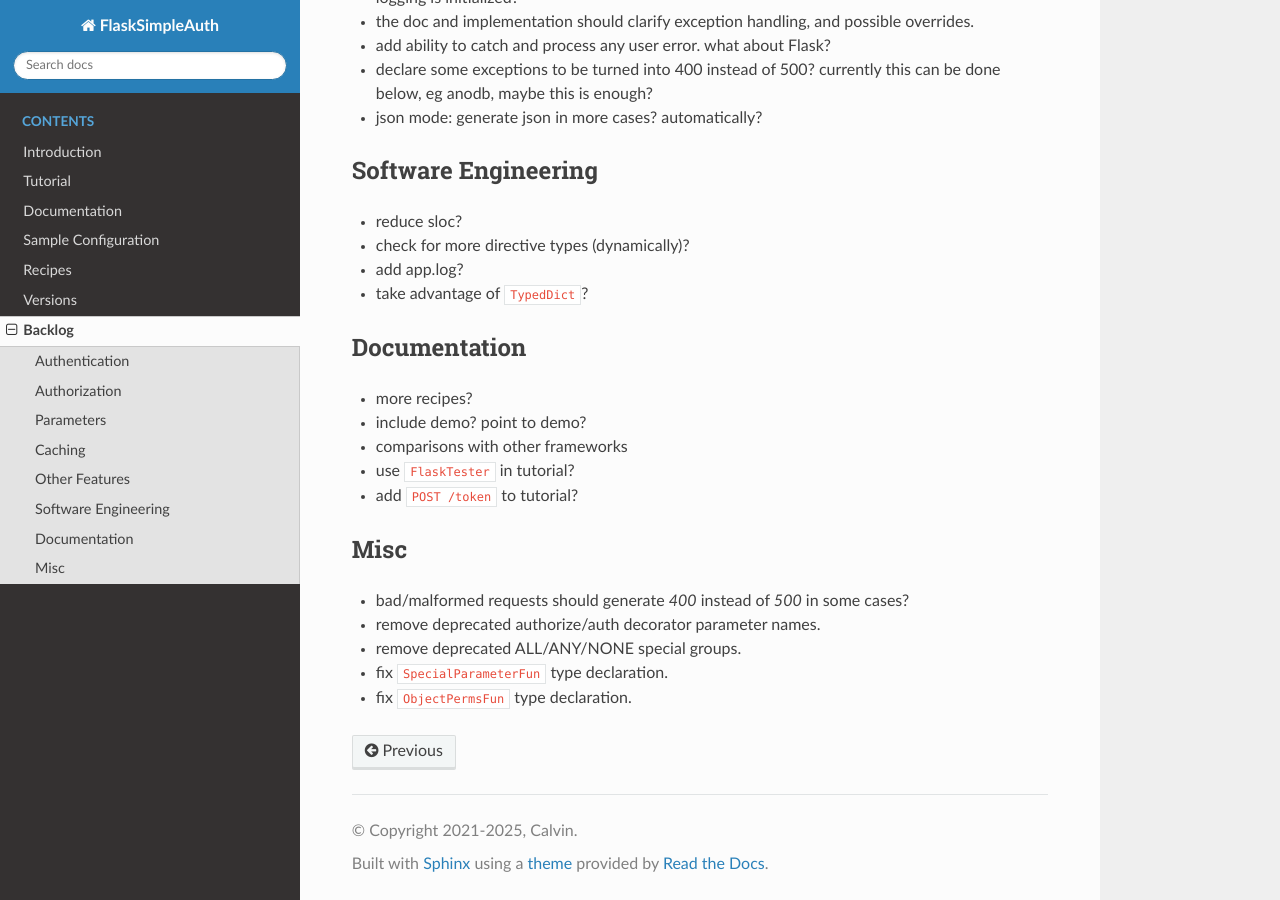
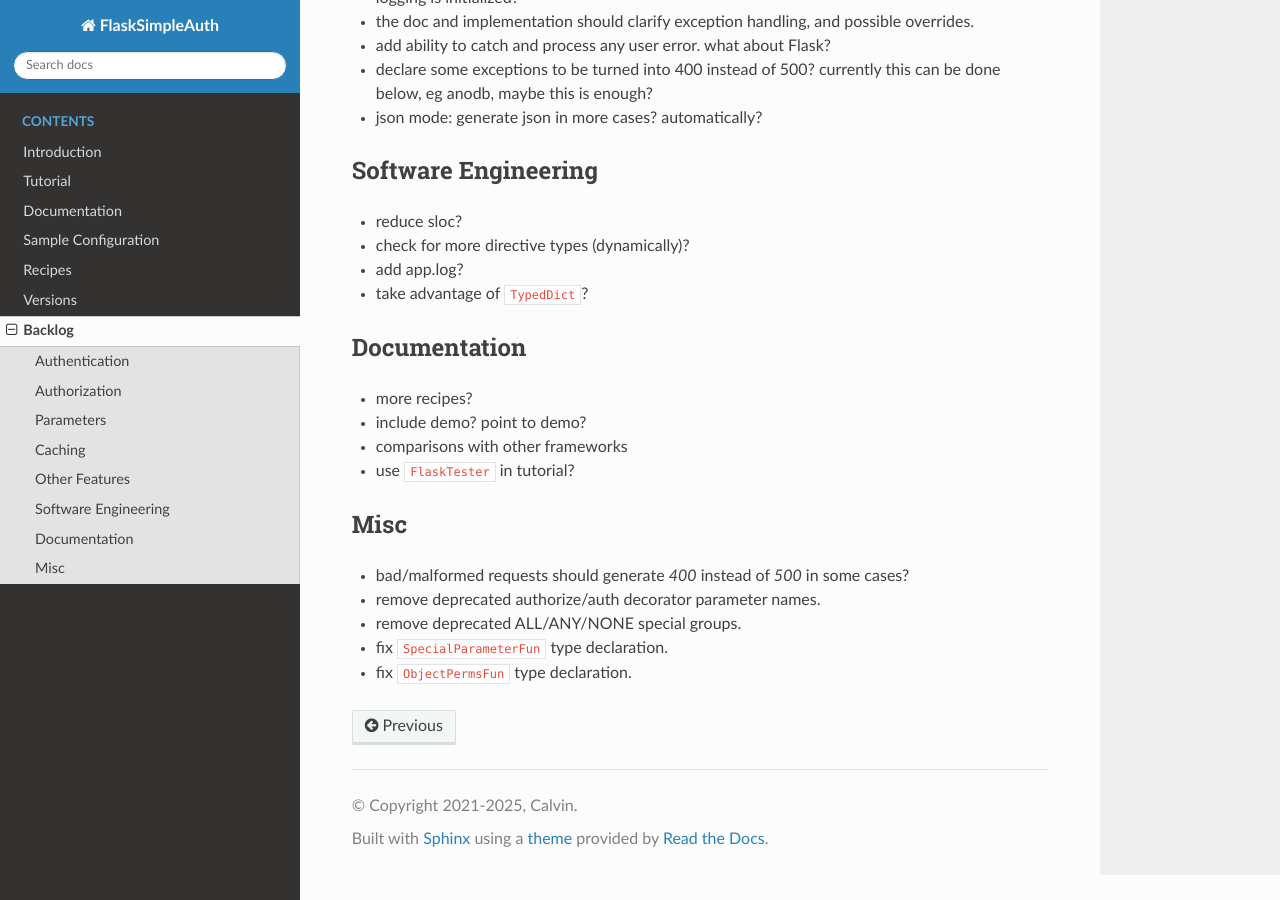
Before and after one commit to zx80/flask-simple-auth, a Sphinx documentation site: the page built from docs/TODO.md, in a window 1280 px wide and 900 px high, scrolled down 1302 px. Built offline with Sphinx 7.4.7 and the Read the Docs theme 3.1.0, drawn with Linux system fonts in a browser that asks for light colours; pages that are not in the unit, such as notebooks, are missing from menus.

Commit message:
remove done thing.

```diff
--- a/docs/TODO.md
+++ b/docs/TODO.md
@@ -70,7 +70,6 @@ Backlog of features that may or may not come.
 - include demo? point to demo?
 - comparisons with other frameworks
 - use `FlaskTester` in tutorial?
-- add `POST /token` to tutorial?
 
 ## Misc
 
```
